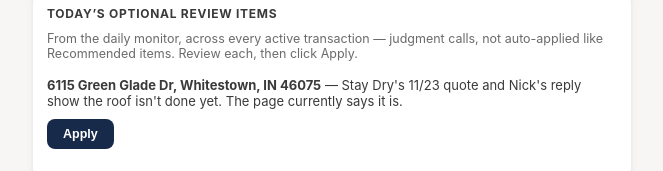
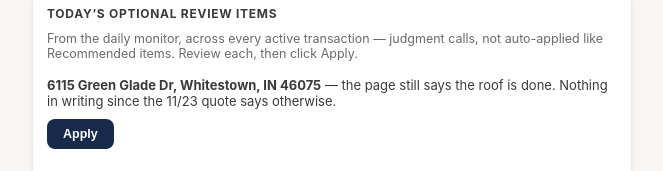
Before and after one commit to dpuphi1938/client-portal-pages, a plain HTML site: page staff-home-PMKOA3kHQGELSS_NyFvSh_tqsg3YH41-/index.html in a window 1280 px wide. Shown: the part 361-532 px from the top of the page, without its empty margins (308-971 px from the left). Drawn offline with Linux system fonts and the light colour scheme.

Commit message:
Update Staff Home page

```diff
--- a/staff-home-PMKOA3kHQGELSS_NyFvSh_tqsg3YH41-/index.html
+++ b/staff-home-PMKOA3kHQGELSS_NyFvSh_tqsg3YH41-/index.html
@@ -362,7 +362,7 @@ h2::after{content:"";flex:1;height:1px;background:var(--cloud);margin-left:2px}
       <input type="password" id="staff-passcode" placeholder="Enter passcode (saved on this device)">
     </div>
 
-    <div class="staff-section"><h3>Today&rsquo;s Optional Review Items</h3><div class="staff-optional-hint">From the daily monitor, across every active transaction &mdash; judgment calls, not auto-applied like Recommended items. Review each, then click Apply.</div><ul class="staff-list staff-optional-list"><li class="staff-optional-row"><div class="staff-optional-reason"><b>6115 Green Glade Dr, Whitestown, IN 46075</b> &mdash; Stay Dry&#x27;s 11/23 quote and Nick&#x27;s reply show the roof isn&#x27;t done yet. The page currently says it is.</div><button class="staff-btn staff-optional-btn" id="opt-0-btn" data-slug="dee-labeur-D6AVED8L1f8YXaj44fykTQ" data-kind="status_summary_set" data-fields="{&quot;text&quot;: &quot;Under contract (cash) at $295,000. The seller has completed the electrical, plumbing and attic remediation, and HVAC has been confirmed working fine. The remaining roof repairs have been quoted by Stay Dry Roofing and are being scheduled with the sellers ahead of closing. Waiting to hear from the buyers on their title preference. Buyers will be e-signing from Florida, so no specific closing time is set -- the transaction will officially fund and close on November 30, 2026 through Near North Title.&quot;}">Apply</button><div class="add-form-msg" id="opt-0-msg" hidden></div></li></ul></div>
+    <div class="staff-section"><h3>Today&rsquo;s Optional Review Items</h3><div class="staff-optional-hint">From the daily monitor, across every active transaction &mdash; judgment calls, not auto-applied like Recommended items. Review each, then click Apply.</div><ul class="staff-list staff-optional-list"><li class="staff-optional-row"><div class="staff-optional-reason"><b>6115 Green Glade Dr, Whitestown, IN 46075</b> &mdash; the page still says the roof is done. Nothing in writing since the 11/23 quote says otherwise.</div><button class="staff-btn staff-optional-btn" id="opt-0-btn" data-slug="dee-labeur-D6AVED8L1f8YXaj44fykTQ" data-kind="status_summary_set" data-fields="{&quot;text&quot;: &quot;Under contract (cash) at $295,000. The seller has completed the electrical, plumbing and attic remediation, and HVAC has been confirmed working fine. The remaining roof repairs have been quoted by Stay Dry Roofing and are being scheduled with the sellers ahead of closing. Waiting to hear from the buyers on their title preference. Buyers will be e-signing from Florida, so no specific closing time is set -- the transaction will officially fund and close on November 30, 2026 through Near North Title.&quot;}">Apply</button><div class="add-form-msg" id="opt-0-msg" hidden></div></li></ul></div>
 
     <div class="staff-section">
       <h3>Active Transactions (3)</h3>
```
